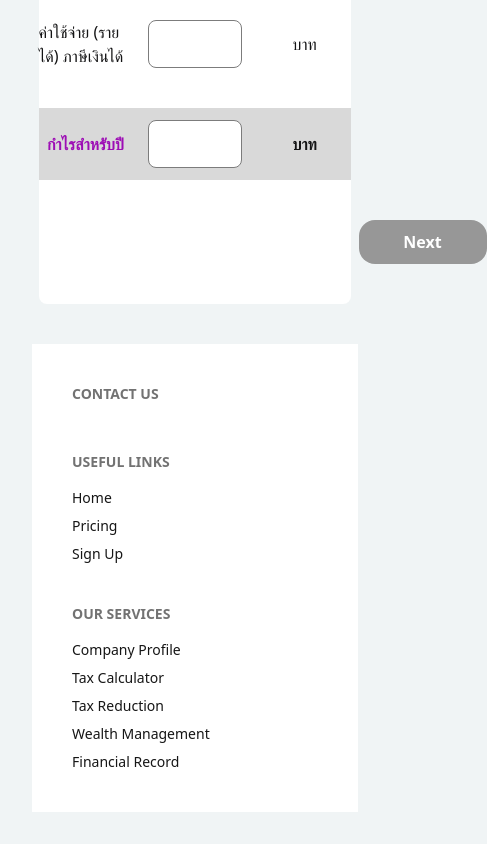
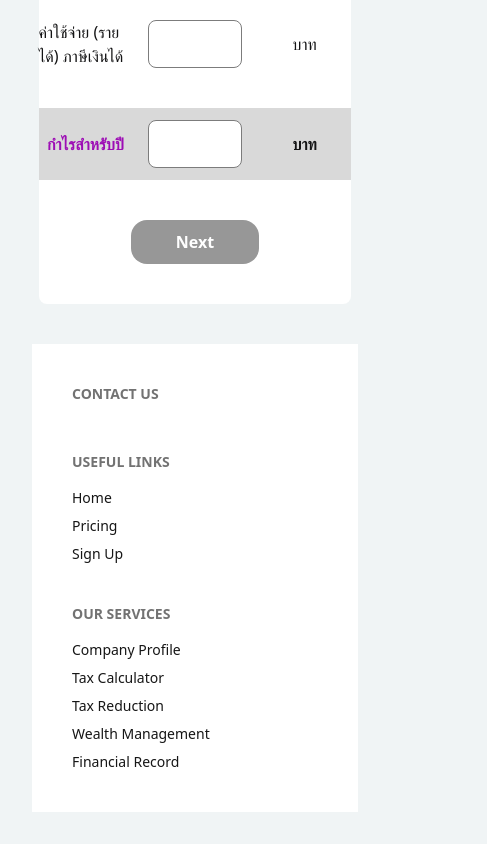
Before and after one commit to ThanabodeeSaepui/friendly-tax-site, a React (Vite) app in the folder packages/web/: page /app/tax-calculator in a window 390 px wide. Shown: the part 2004-2848 px from the top of the page, 487 px wide, since content can reach past the window. Built offline with nearby package versions, Linux system fonts and the light colour scheme; no server answers; what aws-amplify would draw is missing.

Commit message:
Adjust Button responsive TaxCalculator

```diff
--- a/packages/web/src/pages/App/TaxCalculator.jsx
+++ b/packages/web/src/pages/App/TaxCalculator.jsx
@@ -291,7 +291,7 @@ export default function TaxCalculator() {
           </div>
         </div>
 
-        <div className="mx-80">
+        <div>
           <button
             className="bg-[#979797] text-white font-bold w-32 py-2.5 my-10 rounded-2xl"
             onClick={() => window.open("/app/tax-reduction", "_parent")}
--- a/packages/web/src/pages/App/TaxReduction.jsx
+++ b/packages/web/src/pages/App/TaxReduction.jsx
@@ -1,7 +1,6 @@
 import { FontAwesomeIcon } from "@fortawesome/react-fontawesome";
 import {
   faArrowUpFromBracket,
-  faPlus,
   faCircleQuestion,
 } from "@fortawesome/free-solid-svg-icons";
 
@@ -18,7 +17,7 @@ export default function TaxReduction() {
         <div className="flex flex-row justify-center items-center ml-[4%] my-10">
           {/* funding heading */}
           <div className="flex flex-row space-x-4">
-            <div className="dropdown dropdown-hover">
+            <div className={`dropdown dropdown-hover`}>
               <div className="flex flex-row items-center">
                 <div className="mr-1 text-secondary font-medium text-3xl">
                   ค่าใช้จ่าย
```
